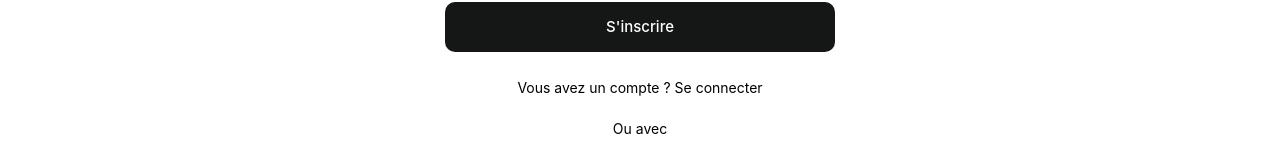
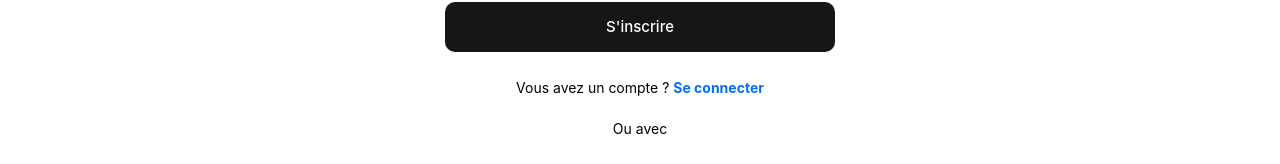
Before and after one commit to CES-OFFRES-Team/CES-OFFRES, a Next.js app: page /Inscription in a window 1280 px wide. Shown: the part 645-809 px from the top of the page. Built offline with nearby package versions, Linux system fonts and the light colour scheme.

Commit message:
Modification de la page d'inscription et connexion

```diff
--- a/src/app/Inscription/inscription.css
+++ b/src/app/Inscription/inscription.css
@@ -156,3 +156,14 @@
   font-size: 12px;
   color: #6c757d;
 }
+
+.span {
+    color: #0070f3;
+    text-decoration: none;
+    font-weight: bold;
+    cursor: pointer;
+}
+
+.span:hover {
+    text-decoration: underline;
+}
--- a/src/app/Inscription/page.js
+++ b/src/app/Inscription/page.js
@@ -95,7 +95,7 @@ export default function LoginPage() {
         </div>
 
         <button className="button-submit">S'inscrire</button>
-        <p className="p">Vous avez un compte ? <span className="span">Se connecter</span></p>
+        <p className="p">Vous avez un compte ? <a href="/Login" className="span">Se connecter</a></p>
         <p className="p line">Ou avec</p>
 
         <div className="flex-row">
--- a/src/app/Login/page.js
+++ b/src/app/Login/page.js
@@ -58,7 +58,7 @@ export default function LoginPage() {
           <span className="span">Mot de passe oublié ?</span>
         </div>
         <button className="button-submit">Se connecter</button>
-        <p className="p">Vous n'avez pas de compte ? <span className="span">S'inscrire</span></p>
+        <p className="p">Vous n'avez pas de compte ? <a href="/Inscription" className="span">S'inscrire</a></p>
         <p className="p line">Ou avec</p>
 
 
```
